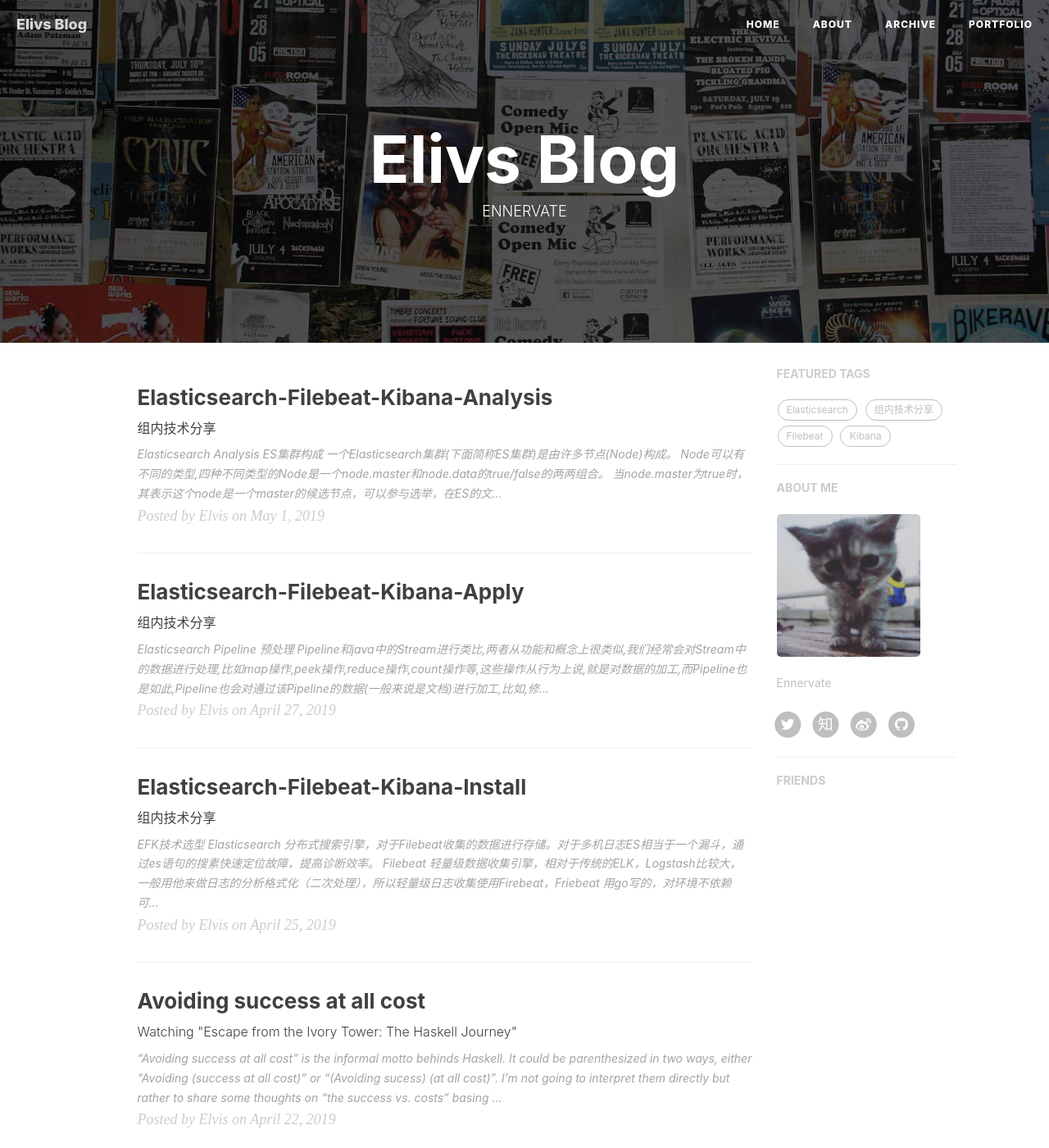
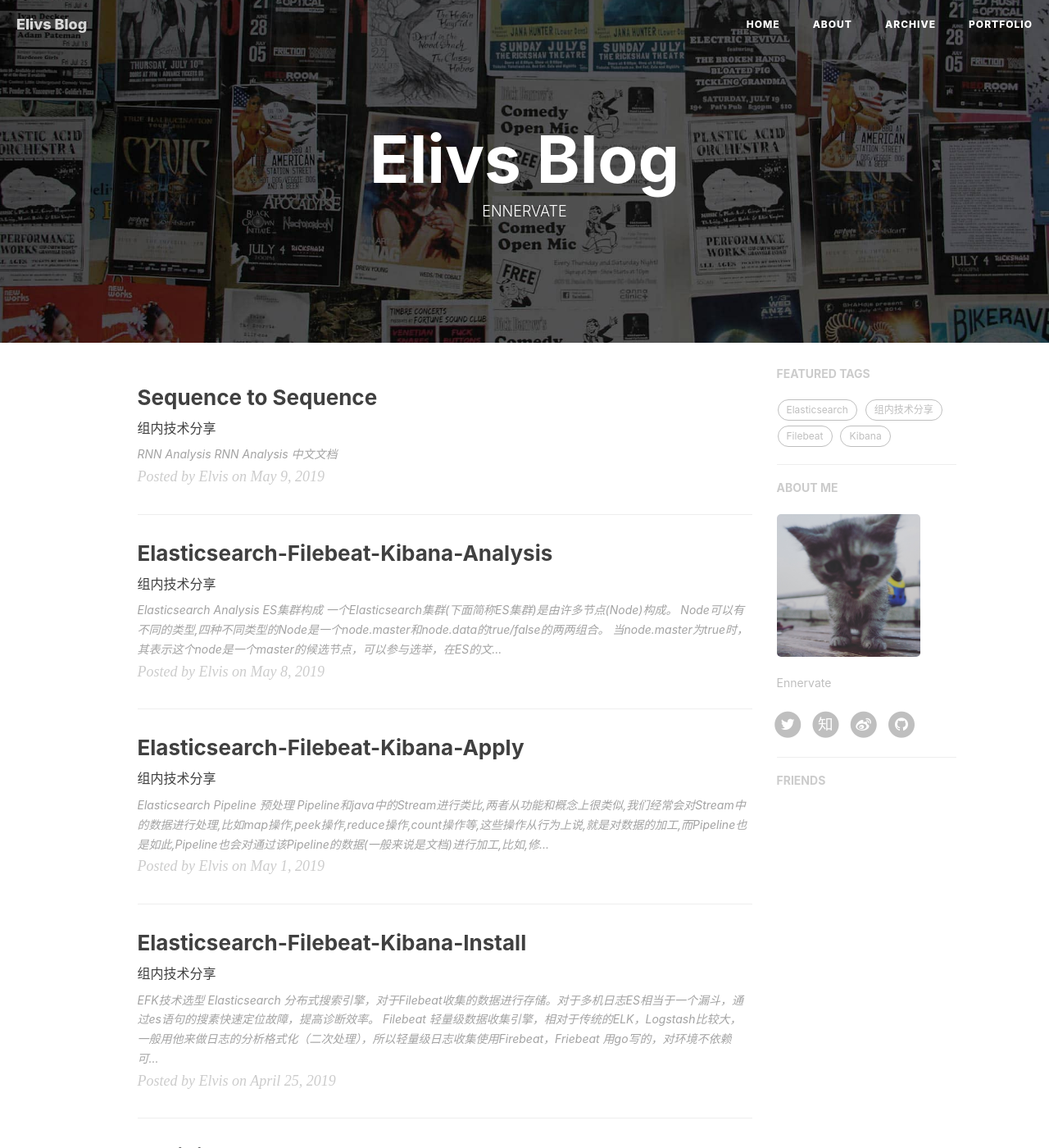
Before and after one commit to elvisNg/elvisng.github.io, a Jekyll site: the page built from index.html, in a window 1280 px wide and 1400 px high. Shown: the whole window at 82% size. Built offline with Jekyll 4.4.1, drawn with Linux system fonts in a browser that asks for light colours; nearby versions of some CDN libraries; the list of posts is cut into pages by our own code.

Commit message:
seqtoseq

```diff
--- /dev/null
+++ b/_posts/2019-05-09-Sequence-to-Sequence.md
@@ -0,0 +1,15 @@
+---
+layout: post
+title: "Sequence to Sequence"
+subtitle: '组内技术分享'
+author: "Elvis"
+header-style: text
+tags:
+  - seq2seq
+  - RNN
+---
+
+# RNN Analysis
+
+[RNN Analysis](http://karpathy.github.io/2015/05/21/rnn-effectiveness/)
+[中文文档](https://www.elastic.co/guide/en/elasticsearch/reference/6.2/modules-discovery-zen.html)
```
Also changed, not shown: _posts/2019-05-08-elasticsearch-filebeat-kibana-analysis.md (renamed from _posts/2019-05-01-Elasticsearch-Filebeat-Kibana-Analysis.md, +1 -1 lines), _posts/2019-05-01-elasticsearch-filebeat-kibana-apply.md (renamed from _posts/2019-04-27-elasticsearch-filebeat-kibana-apply.md).
